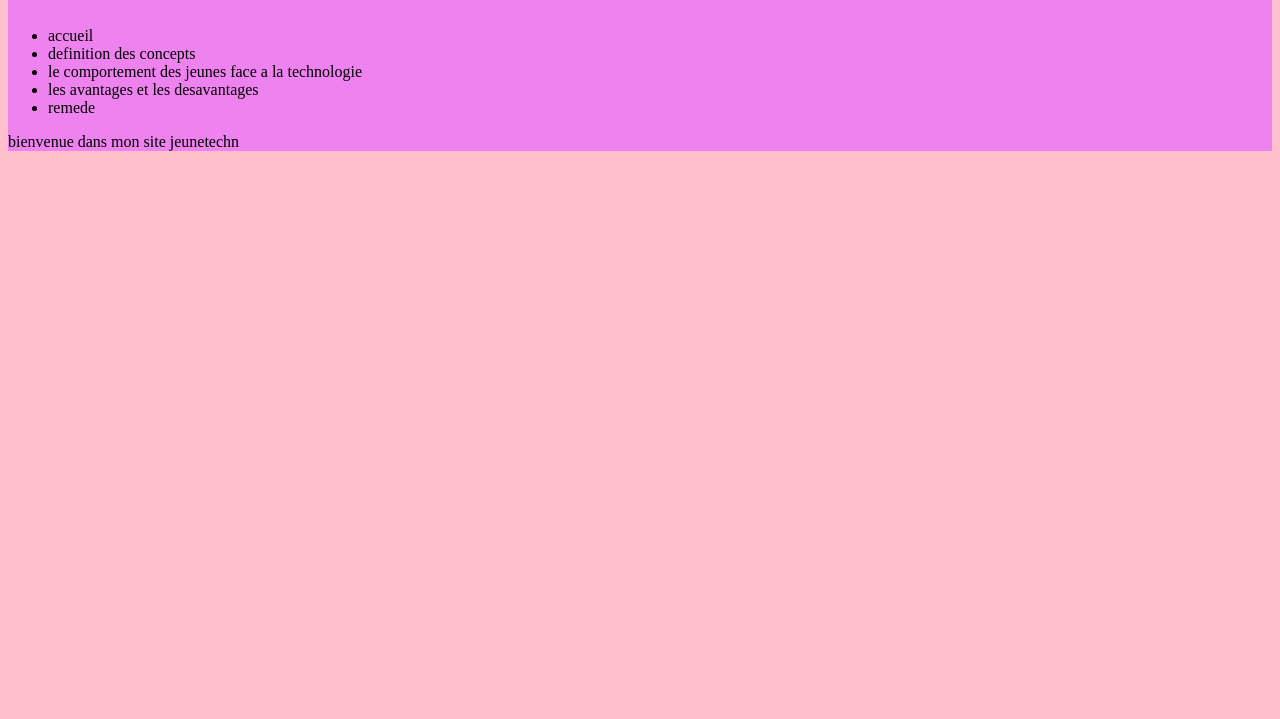
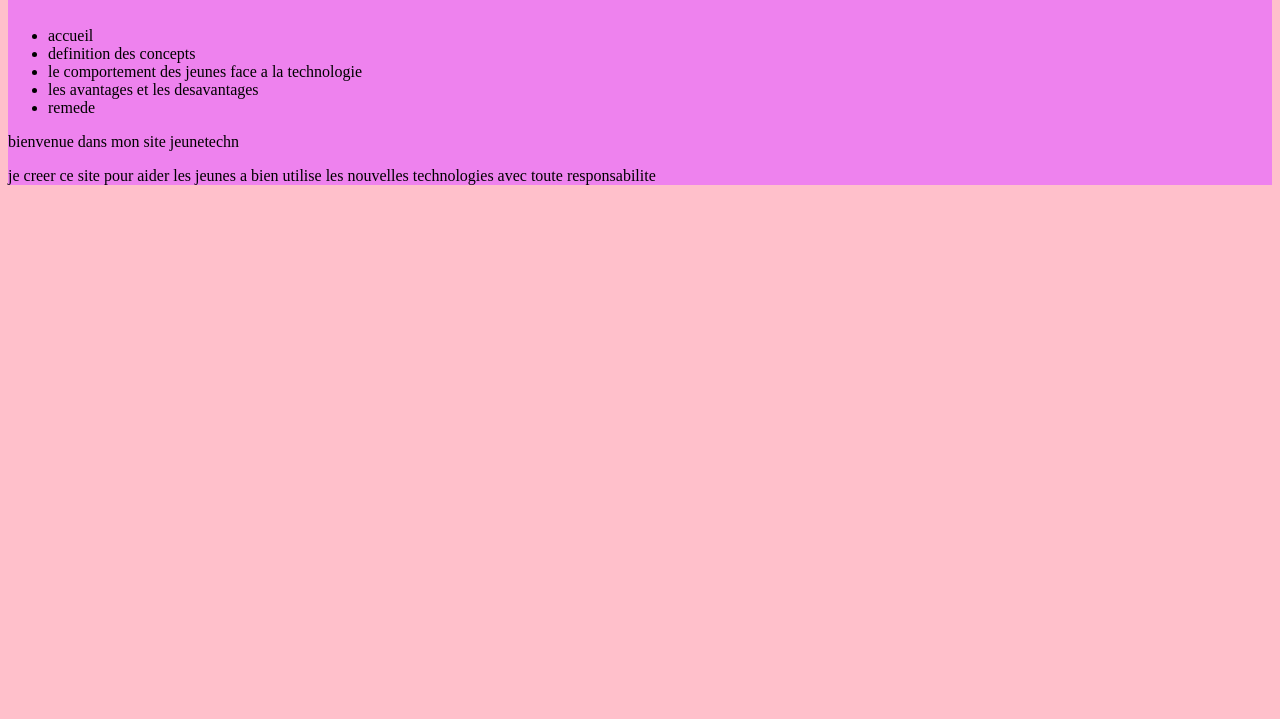
Before and after one commit to IPENDA/jeunetech, a plain HTML site: page index.html in a window 1280 px wide. Shown: the part 81-800 px from the top of the page. Drawn offline with Linux system fonts and the light colour scheme.

Commit message:
Update index.html

```diff
--- a/index.html
+++ b/index.html
@@ -24,6 +24,7 @@
     </div>
     <div class="contenue">
       <p> bienvenue dans mon site jeunetechn</p>
+                         <p>je creer ce site pour aider les jeunes a bien utilise les nouvelles technologies avec toute responsabilite</p>
 
 
 
```
